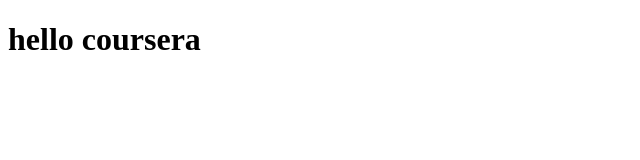
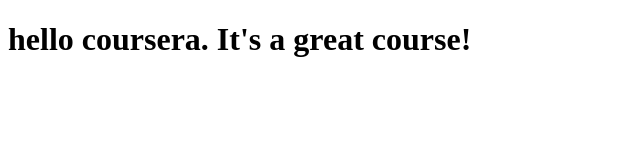
Before and after one commit to trh534/coursera-test, a plain HTML site: page site/index.html in a window 1280 px wide. Shown: the whole page, without its empty margins (0-640 px from the left). Drawn offline with Linux system fonts and the light colour scheme.

Commit message:
Small addition to our page content.

```diff
--- a/site/index.html
+++ b/site/index.html
@@ -4,6 +4,6 @@
 	<title>Hello Coursera</title>
 </head>
 <body>
-<h1>hello coursera</h1>
+<h1>hello coursera. It's a great course!</h1>
 </body>
 </html>
```
